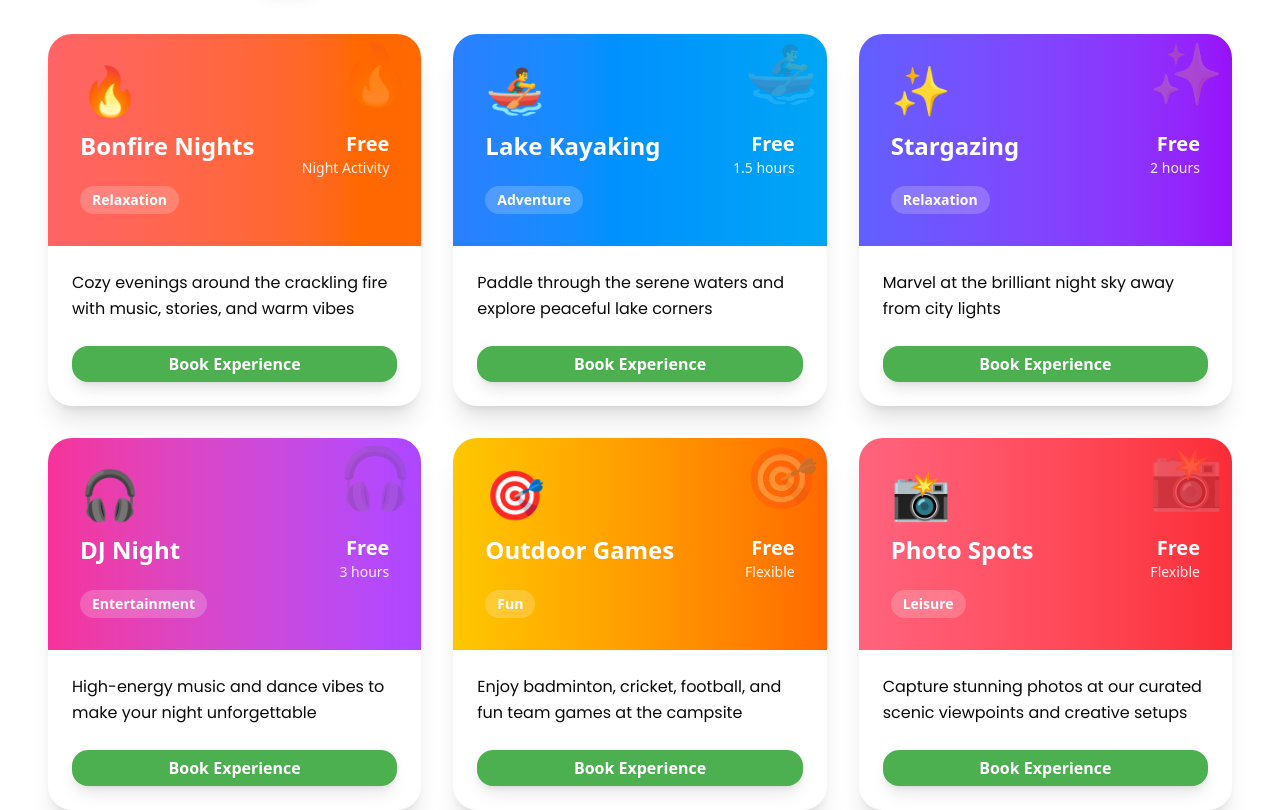
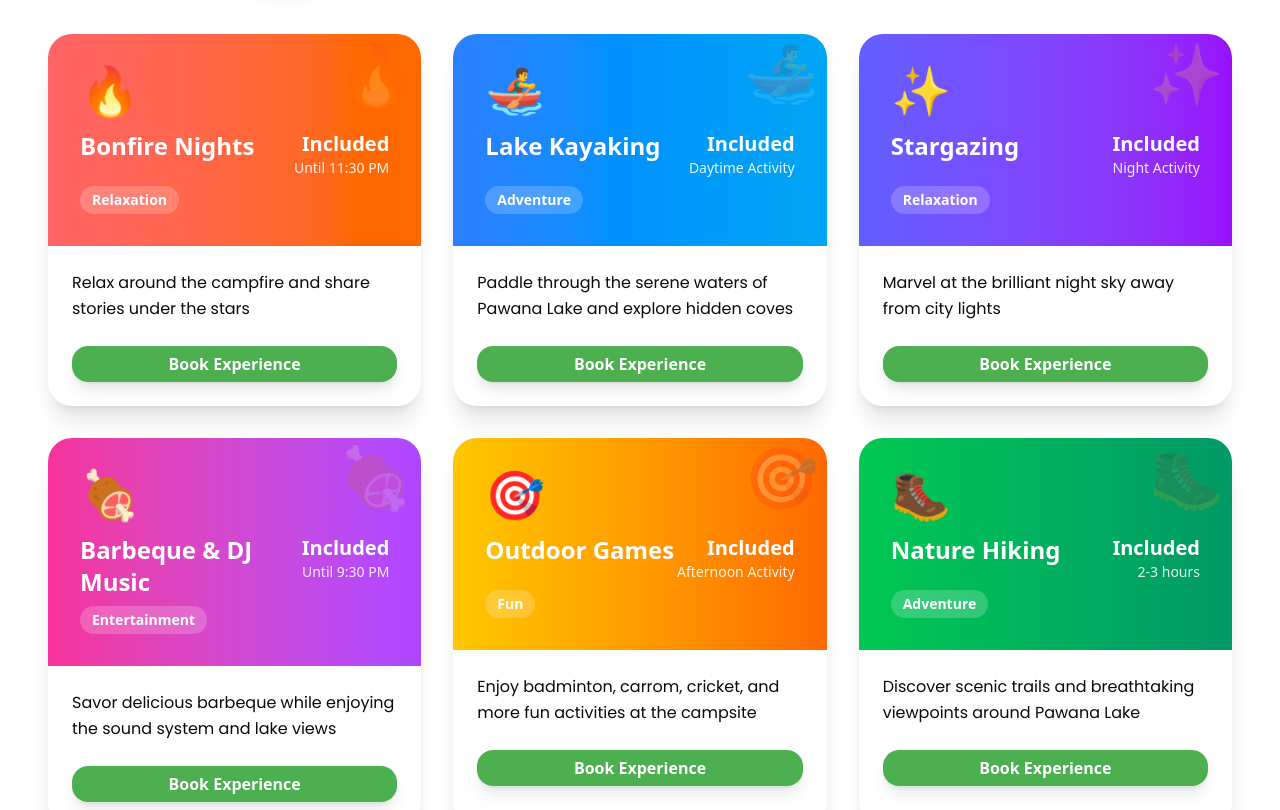
Before and after one commit to krishkad/glamping-resort, a Next.js app: page / in a window 1280 px wide. Shown: the part 5600-6410 px from the top of the page. Built offline with nearby package versions, Linux system fonts and the light colour scheme; no server answers.

Commit message:
faq's updated

```diff
--- a/src/components/Experiences.tsx
+++ b/src/components/Experiences.tsx
@@ -3,67 +3,128 @@ import { Card, CardContent } from "@/components/ui/card";
 import { Button } from "@/components/ui/button";
 import { useState } from "react";
 
+// const experiences = [
+//   // From Activities Array
+//   {
+//     title: "Bonfire Nights",
+//     description:
+//       "Cozy evenings around the crackling fire with music, stories, and warm vibes",
+//     icon: "🔥",
+//     duration: "Night Activity",
+//     category: "Relaxation",
+//     price: "Free",
+//     color: "from-red-400 to-orange-500",
+//   },
+//   {
+//     title: "Lake Kayaking",
+//     description:
+//       "Paddle through the serene waters and explore peaceful lake corners",
+//     icon: "🚣‍♂️",
+//     duration: "1.5 hours",
+//     category: "Adventure",
+//     price: "Free",
+//     color: "from-blue-500 to-sky-500",
+//   },
+//   {
+//     title: "Stargazing",
+//     description: "Marvel at the brilliant night sky away from city lights",
+//     icon: "✨",
+//     duration: "2 hours",
+//     category: "Relaxation",
+//     price: "Free",
+//     color: "from-indigo-500 to-purple-600",
+//   },
+//   // Newly Added
+//   {
+//     title: "DJ Night",
+//     description:
+//       "High-energy music and dance vibes to make your night unforgettable",
+//     icon: "🎧",
+//     duration: "3 hours",
+//     category: "Entertainment",
+//     price: "Free",
+//     color: "from-pink-500 to-purple-500",
+//   },
+//   {
+//     title: "Outdoor Games",
+//     description:
+//       "Enjoy badminton, cricket, football, and fun team games at the campsite",
+//     icon: "🎯",
+//     duration: "Flexible",
+//     category: "Fun",
+//     price: "Free",
+//     color: "from-yellow-400 to-orange-500",
+//   },
+//   {
+//     title: "Photo Spots",
+//     description:
+//       "Capture stunning photos at our curated scenic viewpoints and creative setups",
+//     icon: "📸",
+//     duration: "Flexible",
+//     category: "Leisure",
+//     price: "Free",
+//     color: "from-rose-400 to-red-500",
+//   },
+// ];
+
 const experiences = [
-  // From Activities Array
   {
     title: "Bonfire Nights",
-    description:
-      "Cozy evenings around the crackling fire with music, stories, and warm vibes",
+    description: "Relax around the campfire and share stories under the stars",
     icon: "🔥",
-    duration: "Night Activity",
+    duration: "Until 11:30 PM",
     category: "Relaxation",
-    price: "Free",
+    price: "Included",
     color: "from-red-400 to-orange-500",
   },
   {
     title: "Lake Kayaking",
     description:
-      "Paddle through the serene waters and explore peaceful lake corners",
+      "Paddle through the serene waters of Pawana Lake and explore hidden coves",
     icon: "🚣‍♂️",
-    duration: "1.5 hours",
+    duration: "Daytime Activity",
     category: "Adventure",
-    price: "Free",
+    price: "Included",
     color: "from-blue-500 to-sky-500",
   },
   {
     title: "Stargazing",
     description: "Marvel at the brilliant night sky away from city lights",
     icon: "✨",
-    duration: "2 hours",
+    duration: "Night Activity",
     category: "Relaxation",
-    price: "Free",
+    price: "Included",
     color: "from-indigo-500 to-purple-600",
   },
-  // Newly Added
   {
-    title: "DJ Night",
+    title: "Barbeque & DJ Music",
     description:
-      "High-energy music and dance vibes to make your night unforgettable",
-    icon: "🎧",
-    duration: "3 hours",
+      "Savor delicious barbeque while enjoying the sound system and lake views",
+    icon: "🍖",
+    duration: "Until 9:30 PM",
     category: "Entertainment",
-    price: "Free",
+    price: "Included",
     color: "from-pink-500 to-purple-500",
   },
   {
     title: "Outdoor Games",
     description:
-      "Enjoy badminton, cricket, football, and fun team games at the campsite",
+      "Enjoy badminton, carrom, cricket, and more fun activities at the campsite",
     icon: "🎯",
-    duration: "Flexible",
+    duration: "Afternoon Activity",
     category: "Fun",
-    price: "Free",
+    price: "Included",
     color: "from-yellow-400 to-orange-500",
   },
   {
-    title: "Photo Spots",
+    title: "Nature Hiking",
     description:
-      "Capture stunning photos at our curated scenic viewpoints and creative setups",
-    icon: "📸",
-    duration: "Flexible",
-    category: "Leisure",
-    price: "Free",
-    color: "from-rose-400 to-red-500",
+      "Discover scenic trails and breathtaking viewpoints around Pawana Lake",
+    icon: "🥾",
+    duration: "2-3 hours",
+    category: "Adventure",
+    price: "Included",
+    color: "from-green-500 to-emerald-600",
   },
 ];
 
@@ -175,7 +236,9 @@ const Experiences = () => {
             Explore Beyond the Camp
           </h3>
           <p className="text-base sm:text-lg mb-6 sm:mb-8 max-w-2xl mx-auto font-poppins opacity-90">
-            Pawna Camps is perfectly surrounded by scenic hills, historic forts like Lohagad and Tikona, and close to nearby adventure and trekking hotspots.
+            Pawna Camps is perfectly surrounded by scenic hills, historic forts
+            like Lohagad and Tikona, and close to nearby adventure and trekking
+            hotspots.
           </p>
           <div className="grid sm:grid-cols-3 gap-4 sm:gap-8 text-center">
             {/* Tiger Point */}
--- a/src/components/FAQ.tsx
+++ b/src/components/FAQ.tsx
@@ -6,57 +6,119 @@ import {
 } from "@/components/ui/accordion";
 import { MessageCircle, Phone } from "lucide-react";
 
+// const faqs = [
+//   {
+//     question: "What's included in my glamping stay?",
+//     answer:
+//       "All stays include luxury tent accommodation, organic breakfast, welcome refreshments, access to all hiking trails, stargazing sessions, complimentary Wi-Fi, and basic outdoor gear. Additional experiences and meals can be added during booking.",
+//     category: "Stay Details",
+//   },
+//   {
+//     question: "Are pets welcome at Pawna Camps?",
+//     answer:
+//       "Yes! We welcome well-behaved pets in select pet-friendly accommodations with advance notice and a small additional fee of $500 per night. Please inform us during booking to ensure we assign you a suitable tent.",
+//     category: "Policies",
+//   },
+//   {
+//     question: "What should I pack for the weather?",
+//     answer:
+//       "Pack layers for varying temperatures - mornings and evenings can be cool (15-20°C) while days are warm (25-30°C). Bring comfortable hiking shoes, rain jacket during monsoon season, insect repellent, and sunscreen. We provide all bedding and towels.",
+//     category: "Preparation",
+//   },
+//   {
+//     question: "What are your check-in and check-out times?",
+//     answer:
+//       "Check-in is from 2:00 PM and check-out is by 11:00 AM. Early check-in or late check-out may be available upon request and subject to availability for an additional fee of $500.",
+//     category: "Stay Details",
+//   },
+//   {
+//     question: "What's your cancellation policy?",
+//     answer:
+//       "Free cancellation up to 48 hours before check-in for a full refund. Cancellations within 48 hours are subject to a 50% charge. No-shows will be charged the full amount. Weather-related cancellations receive full refunds.",
+//     category: "Policies",
+//   },
+//   {
+//     question: "Do you provide transportation?",
+//     answer:
+//       "We can arrange pickup from the nearest railway station (45 minutes away) for $800 per vehicle. Detailed driving directions, GPS coordinates, and public transport options are provided for self-drive guests.",
+//     category: "Travel",
+//   },
+//   {
+//     question: "Is Pawna Camps suitable for children?",
+//     answer:
+//       "Absolutely! Pawna Camps welcomes guests of all ages. Children under 5 stay free when sharing with parents. We have special safety guidelines, child-friendly activities, and can provide cribs and high chairs upon request.",
+//     category: "Family",
+//   },
+//   {
+//     question: "What dining options are available?",
+//     answer:
+//       "We serve organic, locally-sourced meals with advance booking. Our menu includes Indian, Continental, and fusion dishes. Vegetarian, vegan, and special dietary requirements can be accommodated with 24-hour prior notice.",
+//     category: "Dining",
+//   },
+// ];
+
 const faqs = [
   {
-    question: "What's included in my glamping stay?",
+    question: "What's included in my camping stay?",
     answer:
-      "All stays include luxury tent accommodation, organic breakfast, welcome refreshments, access to all hiking trails, stargazing sessions, complimentary Wi-Fi, and basic outdoor gear. Additional experiences and meals can be added during booking.",
+      "Your stay includes comfortable tent accommodation, evening tea with pakoras upon arrival, dinner with local delicacies, breakfast, and access to activities like badminton, carrom, cricket, bonfire nights, and lake kayaking. Barbeque with sound system is available until 9:30 PM.",
     category: "Stay Details",
   },
   {
-    question: "Are pets welcome at Pawna Camps?",
+    question: "Are pets welcome at Pawana Lake Camping?",
     answer:
-      "Yes! We welcome well-behaved pets in select pet-friendly accommodations with advance notice and a small additional fee of $500 per night. Please inform us during booking to ensure we assign you a suitable tent.",
+      "Yes! We welcome well-behaved pets with prior notice. Please inform us during booking to ensure we can accommodate your furry friend.",
     category: "Policies",
   },
   {
-    question: "What should I pack for the weather?",
+    question: "What should I pack for my camping trip?",
     answer:
-      "Pack layers for varying temperatures - mornings and evenings can be cool (15-20°C) while days are warm (25-30°C). Bring comfortable hiking shoes, rain jacket during monsoon season, insect repellent, and sunscreen. We provide all bedding and towels.",
+      "Pack comfortable clothes for outdoor activities, hiking shoes for nearby fort treks, sunscreen, insect repellent, and personal toiletries. Bring layers for cool evenings by the lake. We provide all bedding and camping essentials.",
     category: "Preparation",
   },
   {
     question: "What are your check-in and check-out times?",
     answer:
-      "Check-in is from 2:00 PM and check-out is by 11:00 AM. Early check-in or late check-out may be available upon request and subject to availability for an additional fee of $500.",
+      "Check-in is between 4:00 PM and 8:00 PM. Check-out is by 11:00 AM after breakfast. Please plan your arrival accordingly to enjoy the complete camping experience.",
     category: "Stay Details",
   },
   {
     question: "What's your cancellation policy?",
     answer:
-      "Free cancellation up to 48 hours before check-in for a full refund. Cancellations within 48 hours are subject to a 50% charge. No-shows will be charged the full amount. Weather-related cancellations receive full refunds.",
+      "We offer free cancellation up to 48 hours before your scheduled arrival date. Cancellations within 48 hours may be subject to charges. We recommend booking in advance to secure your preferred dates.",
     category: "Policies",
   },
   {
-    question: "Do you provide transportation?",
+    question: "How do I reach Pawana Lake Camping?",
     answer:
-      "We can arrange pickup from the nearest railway station (45 minutes away) for $800 per vehicle. Detailed driving directions, GPS coordinates, and public transport options are provided for self-drive guests.",
+      "We're located at Thakursai Pavananagar Road Near Vaishnavi Hotel, Pawna Lake, Pune - 410 406. The campsite is approximately 2 hours from Pune city. Detailed driving directions will be provided upon booking confirmation.",
     category: "Travel",
   },
   {
-    question: "Is Pawna Camps suitable for children?",
+    question: "Is Pawana Lake Camping suitable for families and children?",
     answer:
-      "Absolutely! Pawna Camps welcomes guests of all ages. Children under 5 stay free when sharing with parents. We have special safety guidelines, child-friendly activities, and can provide cribs and high chairs upon request.",
+      "Absolutely! We offer family-friendly cottages with attached washrooms and lake views. Children can enjoy various activities like cricket, badminton, kayaking, and bonfire sessions in a safe outdoor environment.",
     category: "Family",
   },
   {
-    question: "What dining options are available?",
+    question: "What dining and meal options are available?",
     answer:
-      "We serve organic, locally-sourced meals with advance booking. Our menu includes Indian, Continental, and fusion dishes. Vegetarian, vegan, and special dietary requirements can be accommodated with 24-hour prior notice.",
+      "We provide delicious meals including evening tea with pakoras, barbeque dinner, traditional dinner with local delicacies (served until 10:00 PM), and hearty breakfast (served until 9:30 AM). Vegetarian and special dietary requirements can be accommodated with advance notice.",
     category: "Dining",
   },
+  {
+    question: "What adventure activities can we enjoy?",
+    answer:
+      "Enjoy lake kayaking, bonfire nights with music and stories (until 11:30 PM), nature hiking, stargazing, and outdoor games like badminton, carrom, and cricket. Nearby attractions include Lohagad Fort, Bhaja Caves, Karla Caves, and trekking to Rajmachi Fort.",
+    category: "Activities",
+  },
+  {
+    question: "What types of accommodation do you offer?",
+    answer:
+      "We offer Regular Tents (2-3 person capacity with essential facilities), Triangle Tents (stylish with lake views and added comfort), and Deluxe Cottages (family-friendly with attached washrooms and lake touch views).",
+    category: "Accommodation",
+  },
 ];
-
 const FAQ = () => {
   return (
     <section className="py-16 sm:py-20 px-4 sm:px-6 lg:px-12 bg-secondary">
--- a/src/components/Footer.tsx
+++ b/src/components/Footer.tsx
@@ -169,7 +169,7 @@ const Footer = () => {
               © 2025 Pawna Camps Glamping Resort. All rights reserved. | Crafted
               by Krrish
             </p>
-            <div className="flex space-x-6 text-sm text-white/60">
+            {/* <div className="flex space-x-6 text-sm text-white/60">
               <a
                 href="#"
                 className="hover:text-coral transition-colors font-poppins"
@@ -188,7 +188,7 @@ const Footer = () => {
               >
                 Safety Guidelines
               </a>
-            </div>
+            </div> */}
           </div>
         </div>
       </div>
--- a/src/components/Hero.tsx
+++ b/src/components/Hero.tsx
@@ -57,7 +57,7 @@ const Hero = () => {
         <div className="flex flex-col sm:flex-row gap-4 sm:gap-6 justify-center items-center">
           <Button
             size="lg"
-            className="bg-moss h-max hover:bg-moss/90 text-white px-8 sm:px-10 py-3 sm:py-4 text-base sm:text-lg rounded-full shadow-xl hover-lift font-semibold w-full sm:w-auto"
+            className="bg-moss h-max hover:bg-moss/80 text-white px-8 sm:px-10 py-3 sm:py-4 text-base sm:text-lg rounded-full shadow-xl font-semibold w-full sm:w-auto"
           >
             Book Your Escape
           </Button>
```
